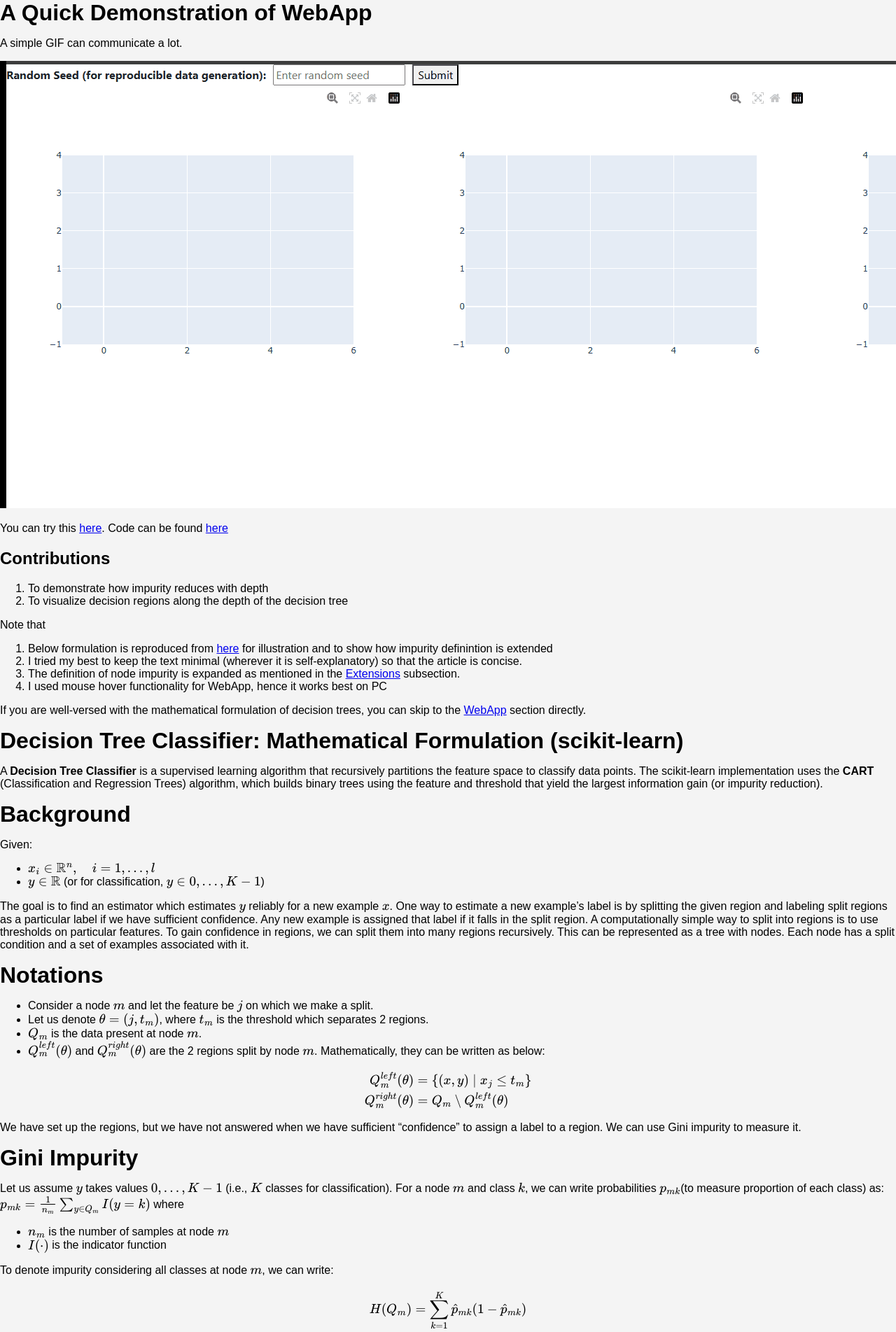
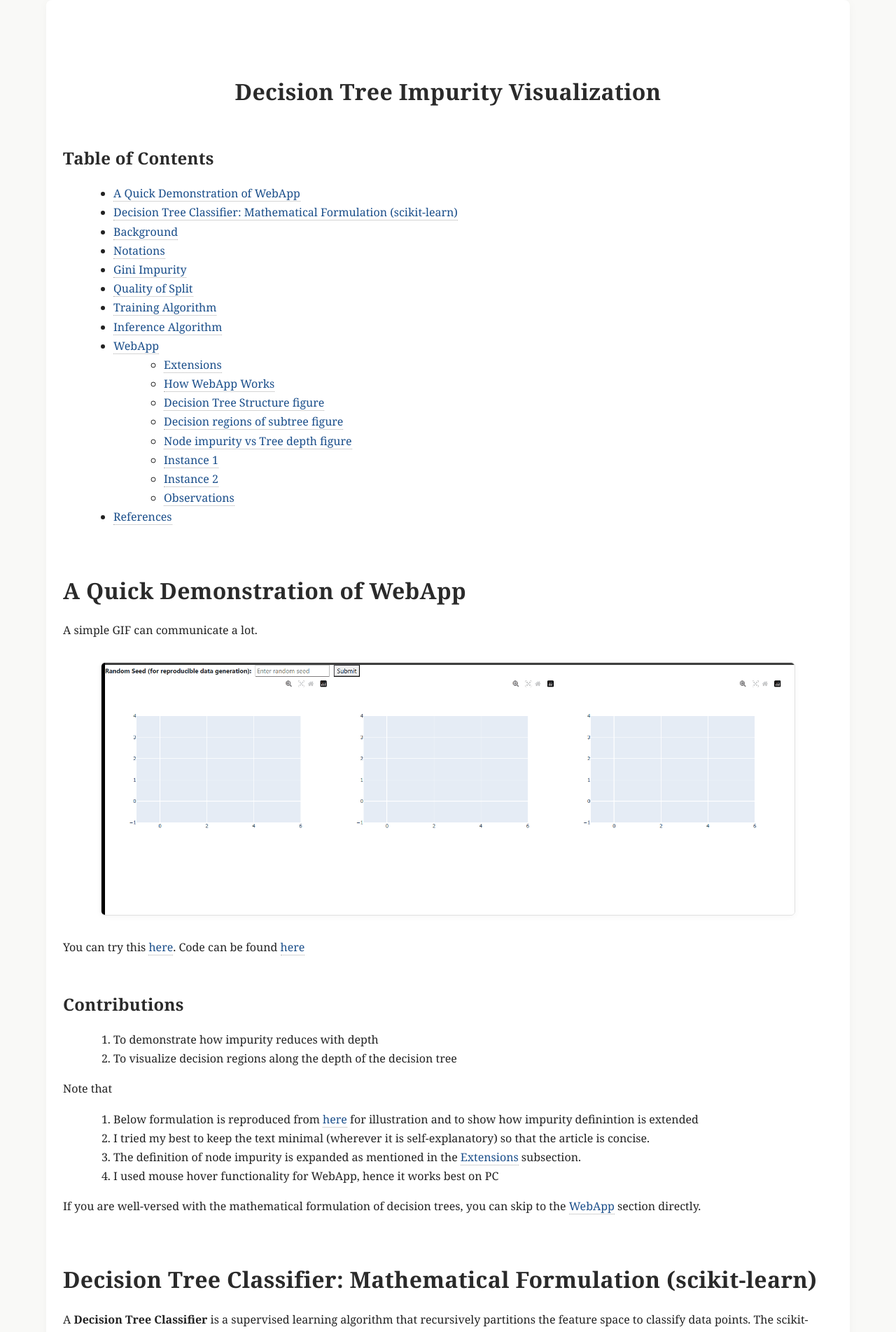
Before and after one commit to vinay-hebb/vinay-hebb.github.io, a Jekyll site: the page built from index.md, in a window 1280 px wide. Shown: the top 1903 px of the page at 70% size. Built offline with Jekyll 4.4.1, drawn with Linux system fonts in a browser that asks for light colours.

Commit message:
1) Modified theme 2) Added table of contents

```diff
--- a/_layouts/default.html
+++ b/_layouts/default.html
@@ -3,10 +3,12 @@
 <head>
     <meta charset="UTF-8">
     <title>{{ page.title }}</title>
-    <link rel="stylesheet" href="styles.css">
+    <link rel="stylesheet" href="researcher.css">
 </head>
 <body>
-    {{ content }}
+    <div class="container">
+        {{ content }}
+    </div>
     <!-- Add MathJax script below -->
     <!-- <script src="https://polyfill.io/v3/polyfill.min.js?features=es6"></script> -->
     <script>
--- a/index.md
+++ b/index.md
@@ -2,6 +2,29 @@
 title: Decision Tree Visualization
 layout: default
 ---
+<h1 align="center">Decision Tree Impurity Visualization</h1>
+
+## Table of Contents
+
+- [A Quick Demonstration of WebApp](#a-quick-demonstration-of-webapp)
+- [Decision Tree Classifier: Mathematical Formulation (scikit-learn)](#decision-tree-classifier-mathematical-formulation-scikit-learn)
+- [Background](#background)
+- [Notations](#notations)
+- [Gini Impurity](#gini-impurity)
+- [Quality of Split](#quality-of-split)
+- [Training Algorithm](#training-algorithm)
+- [Inference Algorithm](#inference-algorithm)
+- [WebApp](#webapp)
+    - [Extensions](#extensions)
+    - [How WebApp Works](#how-webapp-works)
+    - [Decision Tree Structure figure](#decision-tree-structure-figure)
+    - [Decision regions of subtree figure](#decision-regions-of-subtree-figure)
+    - [Node impurity vs Tree depth figure](#node-impurity-vs-tree-depth-figure)
+    - [Instance 1](#instance-1)
+    - [Instance 2](#instance-2)
+    - [Observations](#observations)
+- [References](#references)
+
 # A Quick Demonstration of WebApp
 
 A simple GIF can communicate a lot.
--- /dev/null
+++ b/researcher.css
@@ -0,0 +1,129 @@
+body {
+    font-family: 'Georgia', 'Times New Roman', Times, serif;
+    background: #f9f9f7;
+    color: #222;
+    margin: 0;
+    padding: 0 0 2em 0;
+    line-height: 1.7;
+}
+
+/* Centered content container */
+.container {
+    max-width: 820px;
+    margin: 0 auto;
+    padding: 2.5em 1.5em 2em 1.5em;
+    background: #fff;
+    box-shadow: 0 2px 16px rgba(0,0,0,0.03);
+    border-radius: 8px;
+}
+
+h1, h2, h3, h4, h5, h6 {
+    font-family: 'Merriweather', 'Georgia', serif;
+    color: #2a2a2a;
+    margin-top: 2em;
+    margin-bottom: 0.5em;
+    font-weight: 700;
+    letter-spacing: 0.01em;
+}
+
+a {
+    color: #1a4e8a;
+    text-decoration: none;
+    border-bottom: 1px dotted #aaa;
+    transition: border-bottom 0.2s;
+}
+a:hover {
+    border-bottom: 1px solid #1a4e8a;
+    color: #17406a;
+}
+
+code, pre {
+    font-family: 'Fira Mono', 'Consolas', 'Monaco', monospace;
+    background: #f4f4f4;
+    color: #333;
+    border-radius: 4px;
+    padding: 2px 6px;
+}
+
+pre {
+    padding: 1em;
+    overflow-x: auto;
+    background: #f0f0ec;
+    border-left: 4px solid #b3b3b3;
+}
+
+img {
+    display: block;
+    margin: 2em auto;
+    max-width: 90%;
+    border: 1px solid #e0e0e0;
+    border-radius: 6px;
+    box-shadow: 0 2px 8px rgba(0,0,0,0.04);
+}
+
+blockquote {
+    border-left: 4px solid #b3b3b3;
+    background: #f5f5f2;
+    margin: 1.5em 0;
+    padding: 0.8em 1.2em;
+    color: #444;
+    font-style: italic;
+}
+
+ul, ol {
+    margin-left: 2em;
+}
+
+hr {
+    border: none;
+    border-top: 1px solid #e0e0e0;
+    margin: 2em 0;
+}
+
+table {
+    border-collapse: collapse;
+    margin: 2em auto;
+    width: 95%;
+    background: #fff;
+}
+
+th, td {
+    border: 1px solid #d0d0d0;
+    padding: 0.5em 1em;
+    text-align: left;
+}
+
+th {
+    background: #f0f0ec;
+    font-weight: bold;
+}
+
+.MathJax, .mjx-chtml {
+    font-size: 1.1em !important;
+}
+
+@media (max-width: 700px) {
+    body {
+        padding: 0 0.5em 2em 0.5em;
+    }
+    img {
+        max-width: 100%;
+    }
+    table {
+        font-size: 0.95em;
+    }
+}
+
+@media (max-width: 900px) {
+    .container {
+        max-width: 98vw;
+        padding: 1em 0.5em;
+    }
+}
+
+/* Allow wider layouts on large screens */
+@media (min-width: 1200px) {
+    .container {
+        max-width: 1100px;
+    }
+}
```
